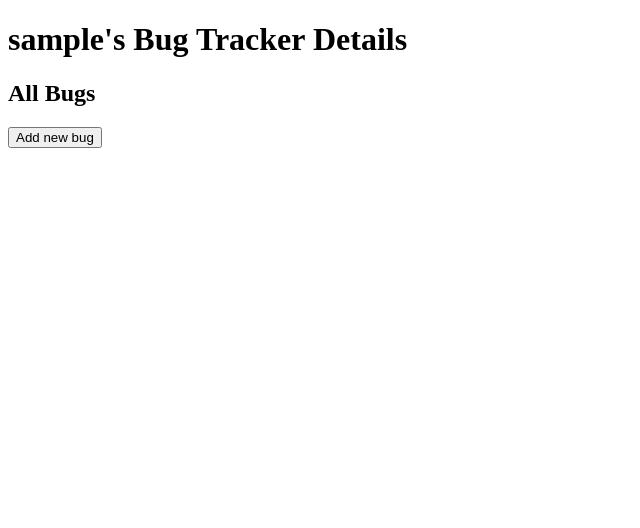
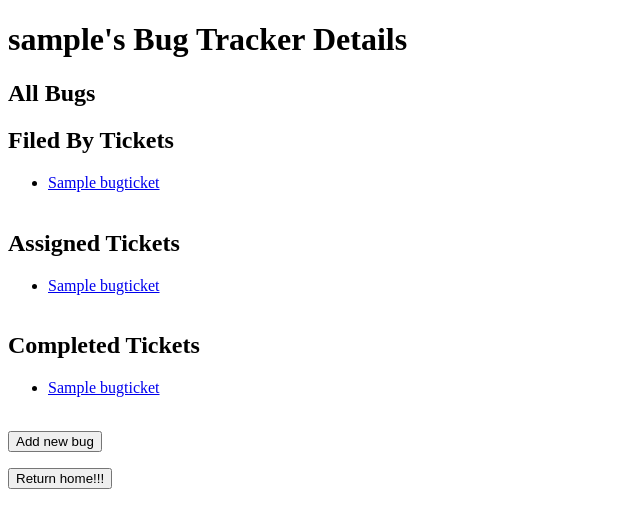
Before and after one commit to Qu33nB/bugtracker, a Django app: page /user/1/ in a window 1280 px wide. Shown: the top 528 px of the page, without its empty margins (0-640 px from the left). Run offline with Django 3.2, Linux system fonts and the light colour scheme; a user stored in the database is signed in; tables that the repository leaves empty hold one stand-in row (values such as "Sample post").

Commit message:
Functioning bug tracker app implemented

```diff
--- a/bugtracker_app/templates/bugs.htm
+++ b/bugtracker_app/templates/bugs.htm
@@ -13,5 +13,8 @@
     <p>Ticket Status: {{ data.ticket_status }}</p>
     <button><a href="/">Home</a></button>
     <button><a href="/editbug/{{data.id}}">Edit bug</a></button>
+    <button><a href="/inprogress/{{data.id}}">Mark In Progress</a></button>
+    <button><a href="/completed/{{data.id}}">Mark Completed</a></button>
+    <button><a href="/invalid/{{data.id}}">Mark Invalid</a></button>
 </body>
 </html>
--- a/bugtracker_app/templates/user.htm
+++ b/bugtracker_app/templates/user.htm
@@ -10,9 +10,46 @@
 
     <h2>All Bugs</h2>
 
+    <h2>Filed By Tickets</h2>
+    {% for item in filed %}
+        <ul>
+            <li>
+                <a href="/bug/{{item.id}}">{{ item.title }}</a>
+            </li>
+            <br>
+        </ul>
+        {% endfor %}
+
+        <h2>Assigned Tickets</h2>
+        {% for item in assigned %}
+        <ul>
+            <li>
+                <a href="/bug/{{item.id}}">{{ item.title }}</a>
+            </li>
+            <br>
+        </ul>
+         {% endfor %}
+
+         <h2>Completed Tickets</h2>
+         {% for item in completed %}
+            <ul>
+            <li>
+                <a href="/bug/{{item.id}}">{{ item.title }}</a>
+            </li>
+            <br>
+        </ul>
+        {% endfor %}
+
+<p>
     <a href="/addbug/">
         <button>Add new bug</button>
     </a>
+</p>
+<p>
+    <a href="/">
+        <button>Return home!!!</button>
+    </a>
+</p>
 
 </body>
 </html>
--- a/bugtracker_app/urls.py
+++ b/bugtracker_app/urls.py
@@ -10,4 +10,7 @@ urlpatterns = [
     path('user/<int:id>/', views.user_info, name='user'),
     path('bug/<int:id>/', views.bugs, name='bug'),
     path('editbug/<int:id>/', views.bug_edit, name='editbug'),
+    path('inprogress/<int:id>/', views.in_progress_bug, name='inprogress'),
+    path('completed/<int:id>/', views.completed_bug, name='completed'),
+    path('invalid/<int:id>/', views.invalid_bug, name='invalid'),
 ]
--- a/bugtracker_app/views.py
+++ b/bugtracker_app/views.py
@@ -30,6 +30,7 @@ def loginview(request):
     return render(request, html, {'form': form})
 
 
+@login_required
 def logoutview(request):
     logout(request)
     return HttpResponseRedirect(reverse('home'))
@@ -100,3 +101,33 @@ def user_info(request, id):
     return render(request, 'user.htm',
                     {'user': person, 'assigned': assigned,
                     'filed': filed, 'completed': completed})
+
+
+@login_required
+def in_progress_bug(request, id):
+    bug = BugTicket.objects.get(id=id)
+    bug.ticket_status = 'In Progress'
+    bug.completed_by = None
+    bug.assigned_user = request.user
+    bug.save()
+    return HttpResponseRedirect(reverse('bug', args=(id,)))
+
+
+@login_required
+def completed_bug(request, id):
+    bug = BugTicket.objects.get(id=id)
+    bug.ticket_status = 'Done'
+    bug.completed_by = request.user
+    bug.assigned_user = None
+    bug.save()
+    return HttpResponseRedirect(reverse('bug', args=(id,)))
+
+
+@login_required
+def invalid_bug(request, id):
+    bug = BugTicket.objects.get(id=id)
+    bug.ticket_status = 'Invalid'
+    bug.completed_by = None
+    bug.assigned_user = None
+    bug.save()
+    return HttpResponseRedirect(reverse('bug', args=(id,)))
```
Also changed, not shown: bugtracker_app/templates/index.htm (+39 -6 lines).
